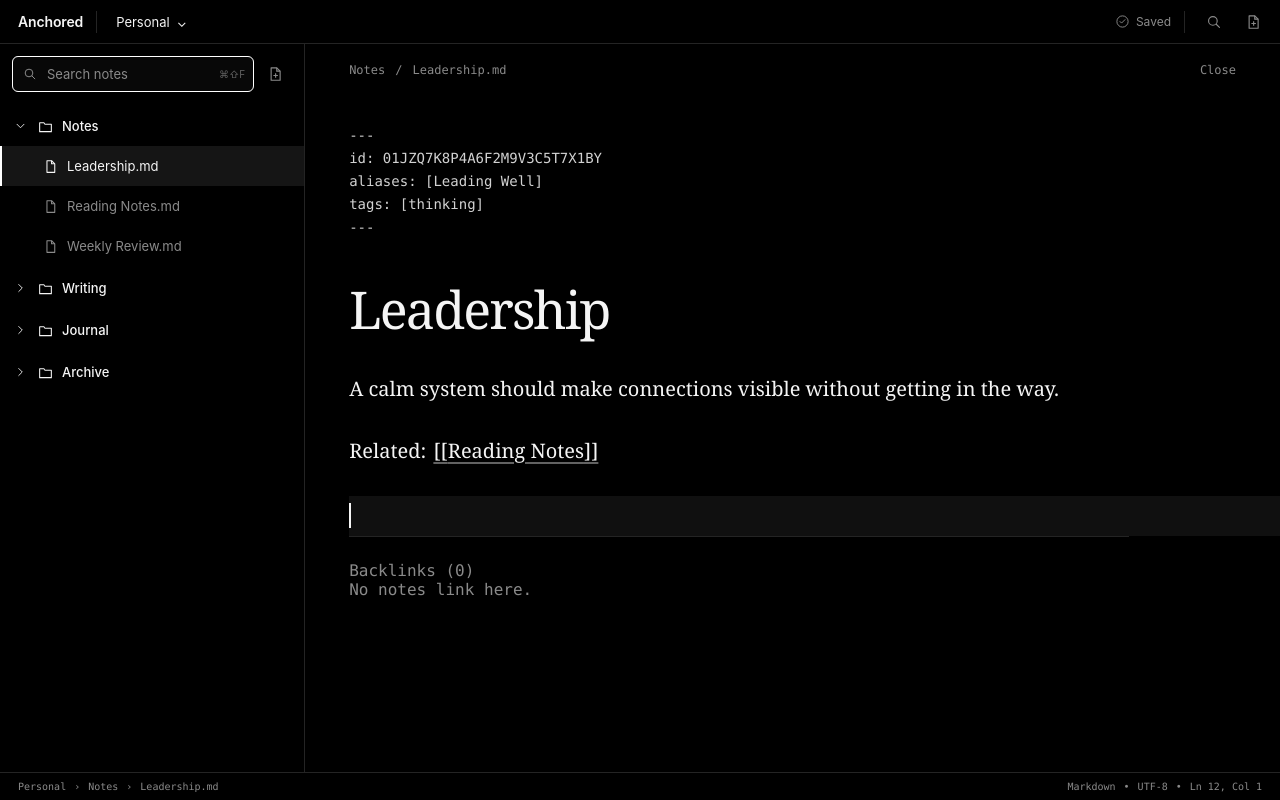
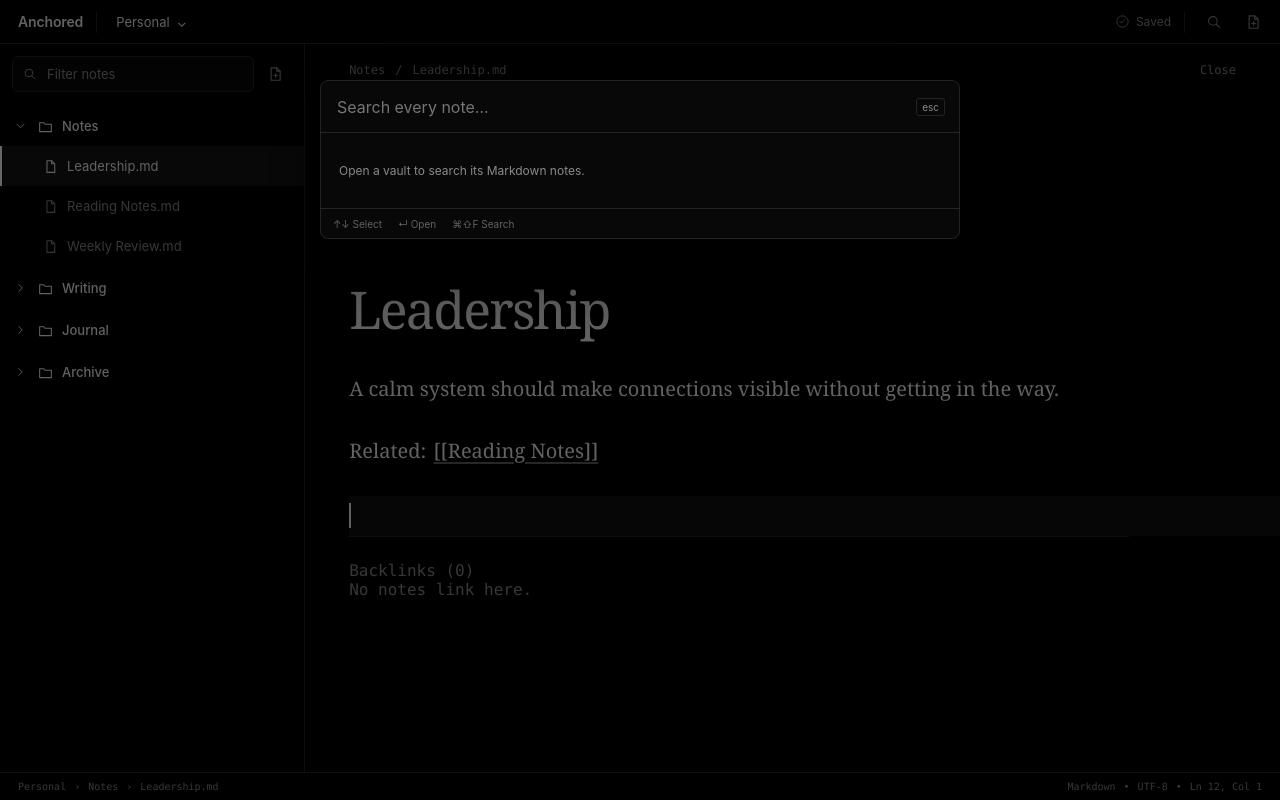
Before and after one commit to dwaynemcyrus/anchored-app, a React (Vite) app: page / in a window 1280 px wide. Both pictures are taken after a click on the button 1214 px from the left and 21 px from the top of the page. Built offline with nearby package versions, Linux system fonts and the light colour scheme.

Commit message:
feat(search): add vault search UI

```diff
--- a/src/app/App.tsx
+++ b/src/app/App.tsx
@@ -13,6 +13,10 @@ import { IdentityMigrationPanel } from "./components/IdentityMigrationPanel";
 import { QuickOpenPalette } from "./components/QuickOpenPalette";
 import { StatusBar } from "./components/StatusBar";
 import { TitleBar } from "./components/TitleBar";
+import {
+  VaultSearchPalette,
+  type VaultSearchState,
+} from "./components/VaultSearchPalette";
 import {
   createUntitledDocument,
   documentsFromVault,
@@ -42,6 +46,7 @@ import {
   renameVaultFile,
   rescanVault,
   saveVaultFile,
+  searchVault,
   selectVault,
   type VaultSnapshot,
   type IdentityMigrationPreview,
@@ -108,6 +113,11 @@ export function App() {
   const [query, setQuery] = useState("");
   const [quickOpenQuery, setQuickOpenQuery] = useState("");
   const [quickOpenVisible, setQuickOpenVisible] = useState(false);
+  const [vaultSearchQuery, setVaultSearchQuery] = useState("");
+  const [vaultSearchState, setVaultSearchState] = useState<VaultSearchState>({
+    status: "idle",
+  });
+  const [vaultSearchVisible, setVaultSearchVisible] = useState(false);
   const [sidebarOpen, setSidebarOpen] = useState(false);
   const [vaultName, setVaultName] = useState("Personal");
   const [folderOrder, setFolderOrder] = useState(initialFolders);
@@ -136,6 +146,7 @@ export function App() {
   });
   const searchInputRef = useRef<HTMLInputElement>(null);
   const loadRequestRef = useRef(0);
+  const searchRequestRef = useRef(0);
   const rescanInFlightRef = useRef(false);
   const vaultNoticeIdRef = useRef(0);
   const documentsRef = useRef(documents);
@@ -470,6 +481,37 @@ export function App() {
   }, [documentActivity]);
 
   useEffect(() => {
+    searchRequestRef.current += 1;
+    const requestId = searchRequestRef.current;
+    const query = vaultSearchQuery.trim();
+
+    if (!vaultSearchVisible || !vaultSelected || query.length === 0) {
+      setVaultSearchState({ status: "idle" });
+      return;
+    }
+
+    setVaultSearchState({ status: "searching" });
+    const timeout = window.setTimeout(() => {
+      void searchVault(query)
+        .then((result) => {
+          if (searchRequestRef.current === requestId) {
+            setVaultSearchState({ result, status: "success" });
+          }
+        })
+        .catch((error: unknown) => {
+          if (searchRequestRef.current === requestId) {
+            setVaultSearchState({
+              message: readErrorMessage(error),
+              status: "error",
+            });
+          }
+        });
+    }, 180);
+
+    return () => window.clearTimeout(timeout);
+  }, [vaultSearchQuery, vaultSearchVisible, vaultSelected]);
+
+  useEffect(() => {
     function handleKeyboardShortcut(event: KeyboardEvent) {
       const commandKey = event.metaKey || event.ctrlKey;
 
@@ -484,6 +526,12 @@ export function App() {
         setQuickOpenVisible(true);
       }
 
+      if (commandKey && event.shiftKey && event.key.toLowerCase() === "f") {
+        event.preventDefault();
+        setVaultSearchQuery("");
+        setVaultSearchVisible(true);
+      }
+
       if (
         commandKey &&
         event.key.toLowerCase() === "s" &&
@@ -495,11 +543,6 @@ export function App() {
         } else {
           void saveDocument(activeDocumentId);
         }
-      }
-
-      if (commandKey && event.shiftKey && event.key.toLowerCase() === "f") {
-        event.preventDefault();
-        searchInputRef.current?.focus();
       }
     }
 
@@ -582,6 +625,33 @@ export function App() {
         message: readErrorMessage(error),
       });
     }
+  }
+
+  async function openVaultSearchResult(relativePath: string) {
+    let document = documentsRef.current.find(
+      (candidate) => candidate.relativePath === relativePath,
+    );
+    if (!document) {
+      try {
+        const snapshot = await rescanVault();
+        if (snapshot) {
+          adoptVaultSnapshot(snapshot);
+          document = documentsRef.current.find(
+            (candidate) => candidate.relativePath === relativePath,
+          );
+        }
+      } catch (error) {
+        addVaultNotice(readErrorMessage(error));
+        return;
+      }
+    }
+
+    if (!document) {
+      addVaultNotice("That search result is no longer in the vault.");
+      return;
+    }
+    setVaultSearchVisible(false);
+    await selectDocument(document.id);
   }
 
   async function renameDocument(documentId: string) {
@@ -798,7 +868,10 @@ export function App() {
         sidebarOpen={sidebarOpen}
         vaultName={vaultName}
         onCreateNote={createNote}
-        onOpenSearch={() => searchInputRef.current?.focus()}
+        onOpenSearch={() => {
+          setVaultSearchQuery("");
+          setVaultSearchVisible(true);
+        }}
         onSelectVault={openVault}
         onToggleSidebar={() => setSidebarOpen((isOpen) => !isOpen)}
       />
@@ -920,6 +993,16 @@ export function App() {
           onQueryChange={setQuickOpenQuery}
         />
       ) : null}
+      {vaultSearchVisible ? (
+        <VaultSearchPalette
+          query={vaultSearchQuery}
+          searchState={vaultSearchState}
+          vaultSelected={vaultSelected}
+          onClose={() => setVaultSearchVisible(false)}
+          onOpen={(relativePath) => void openVaultSearchResult(relativePath)}
+          onQueryChange={setVaultSearchQuery}
+        />
+      ) : null}
       {migrationPreview ? (
         <IdentityMigrationPanel
           error={migrationError}
--- a/src/app/components/FileRail.tsx
+++ b/src/app/components/FileRail.tsx
@@ -41,19 +41,18 @@ export function FileRail({
     <aside aria-label="File explorer" className="file-rail">
       <div className="file-rail__tools">
         <label className="search-field">
-          <span className="visually-hidden">Search notes</span>
+          <span className="visually-hidden">Filter notes</span>
           <SearchIcon />
           <input
             ref={searchInputRef}
-            aria-label="Search notes"
+            aria-label="Filter notes"
             autoComplete="off"
-            placeholder="Search notes"
+            placeholder="Filter notes"
             spellCheck="false"
             type="search"
             value={query}
             onChange={(event) => onQueryChange(event.target.value)}
           />
-          <kbd>⌘⇧F</kbd>
         </label>
         <IconButton label="New note" onClick={onCreateNote}>
           <NewFileIcon />
--- a/src/app/components/TitleBar.tsx
+++ b/src/app/components/TitleBar.tsx
@@ -60,7 +60,7 @@ export function TitleBar({
                   : "Save failed"}
         </span>
         <span aria-hidden="true" className="title-bar__rule" />
-        <IconButton label="Search notes" onClick={onOpenSearch}>
+        <IconButton label="Search vault" onClick={onOpenSearch}>
           <SearchIcon />
         </IconButton>
         <IconButton label="New note" onClick={onCreateNote}>
--- /dev/null
+++ b/src/app/components/VaultSearchPalette.tsx
@@ -0,0 +1,170 @@
+import { useEffect, useId, useRef, useState } from "react";
+
+import type { VaultSearchResult } from "../../lib/tauri/vault";
+
+export type VaultSearchState =
+  | { status: "idle" }
+  | { status: "searching" }
+  | { status: "error"; message: string }
+  | { status: "success"; result: VaultSearchResult };
+
+type VaultSearchPaletteProps = {
+  query: string;
+  searchState: VaultSearchState;
+  vaultSelected: boolean;
+  onClose: () => void;
+  onOpen: (relativePath: string) => void;
+  onQueryChange: (query: string) => void;
+};
+
+export function VaultSearchPalette({
+  query,
+  searchState,
+  vaultSelected,
+  onClose,
+  onOpen,
+  onQueryChange,
+}: VaultSearchPaletteProps) {
+  const [selectedIndex, setSelectedIndex] = useState(0);
+  const inputRef = useRef<HTMLInputElement>(null);
+  const previousFocusRef = useRef<HTMLElement | null>(null);
+  const listboxId = useId();
+  const matches =
+    searchState.status === "success" ? searchState.result.matches : [];
+  const safeSelectedIndex = Math.min(
+    selectedIndex,
+    Math.max(0, matches.length - 1),
+  );
+
+  useEffect(() => {
+    previousFocusRef.current = document.activeElement as HTMLElement | null;
+    inputRef.current?.focus();
+    return () => previousFocusRef.current?.focus();
+  }, []);
+
+  function updateQuery(nextQuery: string) {
+    setSelectedIndex(0);
+    onQueryChange(nextQuery);
+  }
+
+  return (
+    <div
+      className="retrieval-overlay"
+      role="presentation"
+      onMouseDown={(event) => {
+        if (event.target === event.currentTarget) onClose();
+      }}
+    >
+      <section
+        aria-label="Search vault"
+        aria-modal="true"
+        className="retrieval-palette"
+        role="dialog"
+      >
+        <label className="retrieval-palette__search">
+          <span className="visually-hidden">Search Markdown content</span>
+          <input
+            ref={inputRef}
+            aria-activedescendant={
+              matches.length > 0
+                ? `${listboxId}-option-${safeSelectedIndex}`
+                : undefined
+            }
+            aria-autocomplete="list"
+            aria-controls={listboxId}
+            aria-expanded="true"
+            aria-label="Search Markdown content"
+            autoComplete="off"
+            maxLength={200}
+            placeholder="Search every note…"
+            role="combobox"
+            spellCheck="false"
+            value={query}
+            onChange={(event) => updateQuery(event.target.value)}
+            onKeyDown={(event) => {
+              if (event.key === "Escape") {
+                event.preventDefault();
+                onClose();
+              } else if (event.key === "ArrowDown" && matches.length > 0) {
+                event.preventDefault();
+                setSelectedIndex((current) => (current + 1) % matches.length);
+              } else if (event.key === "ArrowUp" && matches.length > 0) {
+                event.preventDefault();
+                setSelectedIndex(
+                  (current) => (current - 1 + matches.length) % matches.length,
+                );
+              } else if (event.key === "Enter" && matches.length > 0) {
+                event.preventDefault();
+                onOpen(matches[safeSelectedIndex].relativePath);
+              }
+            }}
+          />
+          <kbd>esc</kbd>
+        </label>
+        <div
+          aria-label="Search results"
+          aria-live="polite"
+          className="retrieval-results"
+          id={listboxId}
+          role="listbox"
+        >
+          {!vaultSelected ? (
+            <p className="retrieval-results__empty">
+              Open a vault to search its Markdown notes.
+            </p>
+          ) : searchState.status === "searching" ? (
+            <p className="retrieval-results__empty">Searching notes…</p>
+          ) : searchState.status === "error" ? (
+            <p className="retrieval-results__empty" role="alert">
+              {searchState.message}
+            </p>
+          ) : searchState.status === "success" && matches.length === 0 ? (
+            <p className="retrieval-results__empty">No content matches.</p>
+          ) : query.trim().length === 0 ? (
+            <p className="retrieval-results__empty">
+              Type a word or phrase to search note contents.
+            </p>
+          ) : null}
+          {matches.map((match, index) => (
+            <button
+              aria-selected={index === safeSelectedIndex}
+              className="retrieval-result retrieval-result--content"
+              id={`${listboxId}-option-${index}`}
+              key={`${match.relativePath}:${match.line}:${index}`}
+              role="option"
+              type="button"
+              onClick={() => onOpen(match.relativePath)}
+              onMouseEnter={() => setSelectedIndex(index)}
+            >
+              <span className="retrieval-result__label">
+                {match.relativePath}
+              </span>
+              <span className="retrieval-result__detail">
+                Line {match.line}
+              </span>
+              <span className="retrieval-result__snippet">
+                {match.snippet || "Empty line"}
+              </span>
+            </button>
+          ))}
+        </div>
+        <footer className="retrieval-palette__footer">
+          <span>↑↓ Select</span>
+          <span>↵ Open</span>
+          {searchState.status === "success" ? (
+            <span>
+              {searchState.result.matches.length} result
+              {searchState.result.matches.length === 1 ? "" : "s"}
+              {searchState.result.truncated ? " · limited" : ""}
+              {searchState.result.skippedFiles > 0
+                ? ` · ${searchState.result.skippedFiles} skipped`
+                : ""}
+            </span>
+          ) : (
+            <span>⌘⇧F Search</span>
+          )}
+        </footer>
+      </section>
+    </div>
+  );
+}
```
Also changed, not shown: src/styles/global.css (+20 -0 lines), 1 other file (tests, documents, lock files or other folders).
